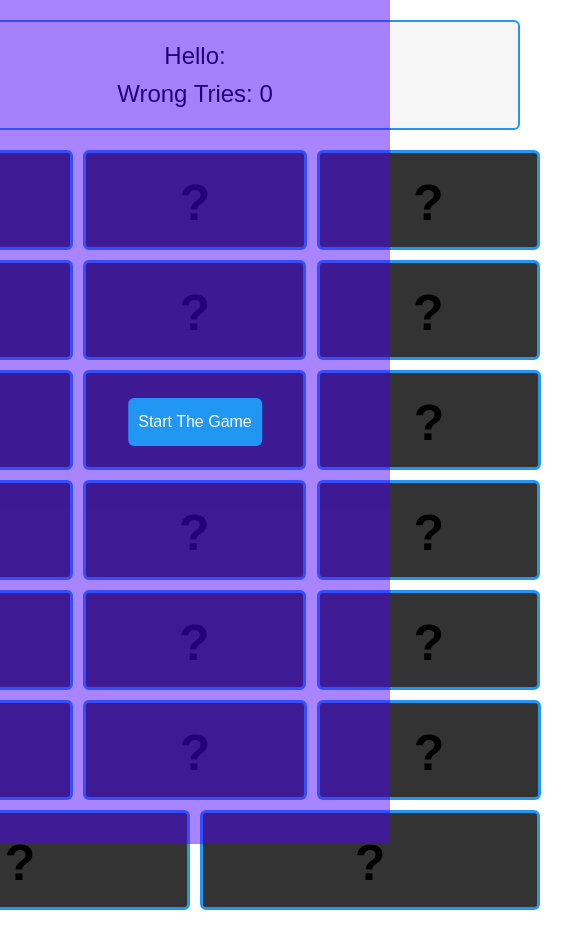
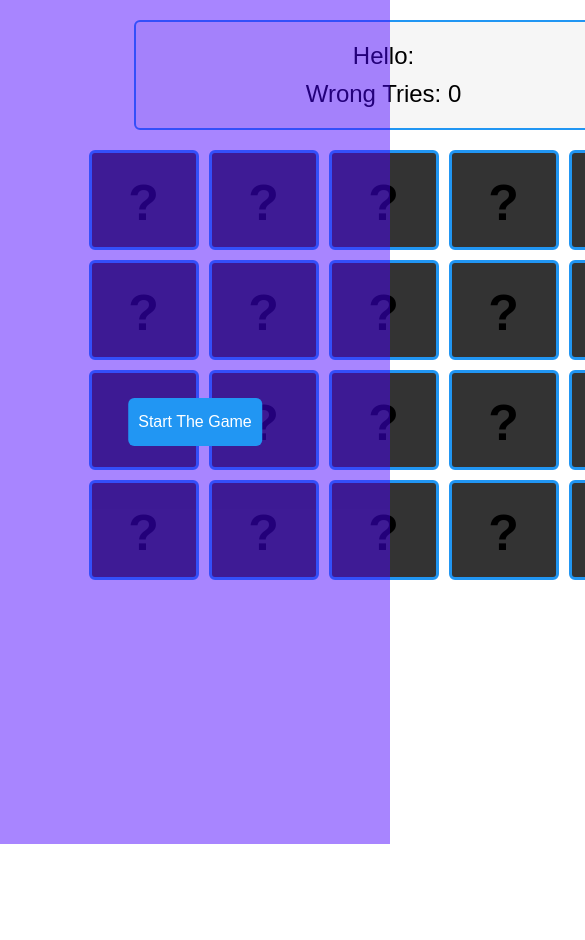
Before and after one commit to Zaid-Fakhouri/Memory-game, a plain HTML site: page index.html in a window 390 px wide. Shown: the top 940 px of the page, 585 px wide, since content can reach past the window. After the commit the page ends 844 px from the top, so only its background shows below. Drawn offline with Linux system fonts and the light colour scheme.

Commit message:
Update style.css

```diff
--- a/style.css
+++ b/style.css
@@ -36,7 +36,7 @@ body {
     background-color: #f6f6f6;
     padding: 20px;
     font-size: 24px;
-    overflow: hidden;
+    /* overflow: hidden; */
     border: 2px solid #2196f3;
     border-radius: 6px;
     display: flex;
@@ -59,7 +59,7 @@ body {
     transform-style: preserve-3d;
     cursor: pointer;
     position: relative;
-    flex: 1 0 200px;
+    flex: 1 0 100px;
     margin: 0 10px 20px;
 }
 .memory-game-blocks .game-block .front {
@@ -96,15 +96,19 @@ body {
 }
 
 @media (max-width: 767px) {
+    body {
+        width: 767px;
+        align-items: center;
+    }
     .info-container {
         flex-direction: column;
-        max-width: 650px;
+        max-width: 500px;
     }
     .info-container .name {
             margin-bottom: 10px;
         }
     .memory-game-blocks {
-        max-width: 700px;
+        max-width: 600px;
     }
     .memory-game-blocks .game-block {
         height: 100px;
```
